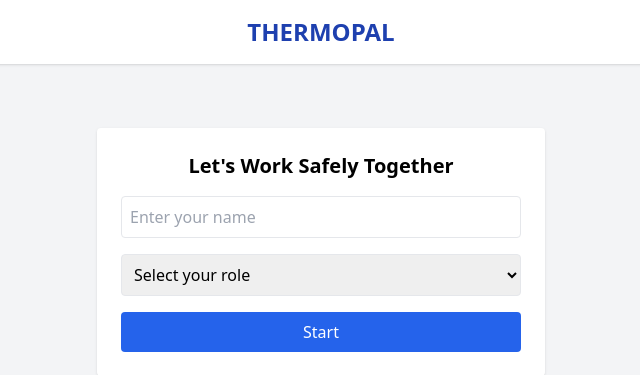
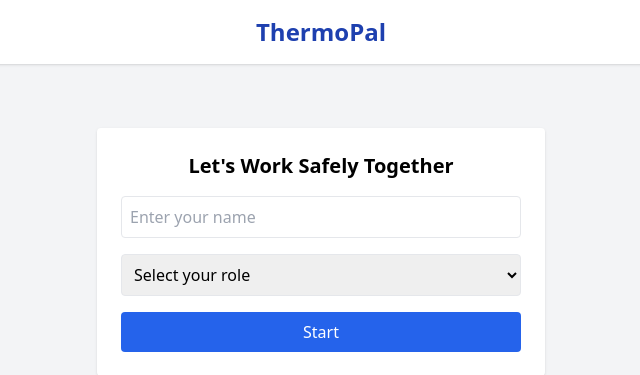
Before and after one commit to Joshtjm/THERMOPAL, a Flask app: page / in a window 1280 px wide. Shown: the top 375 px of the page, without its empty margins (319-959 px from the left). Run offline with Flask 3, Linux system fonts and the light colour scheme; some libraries are stand-ins or nearby versions.

Commit message:
Minor changes to title

```diff
--- a/templates/layout.html
+++ b/templates/layout.html
@@ -10,7 +10,7 @@
 </head>
 <body class="bg-gray-100 font-sans">
   <header class="bg-white p-4 shadow">
-    <h1 class="text-2xl font-semibold text-center text-blue-800">THERMOPAL</h1>
+    <h1 class="text-2xl font-semibold text-center text-blue-800">ThermoPal</h1>
   </header>
   <main class="p-4">
     {% block content %}{% endblock %}
```
